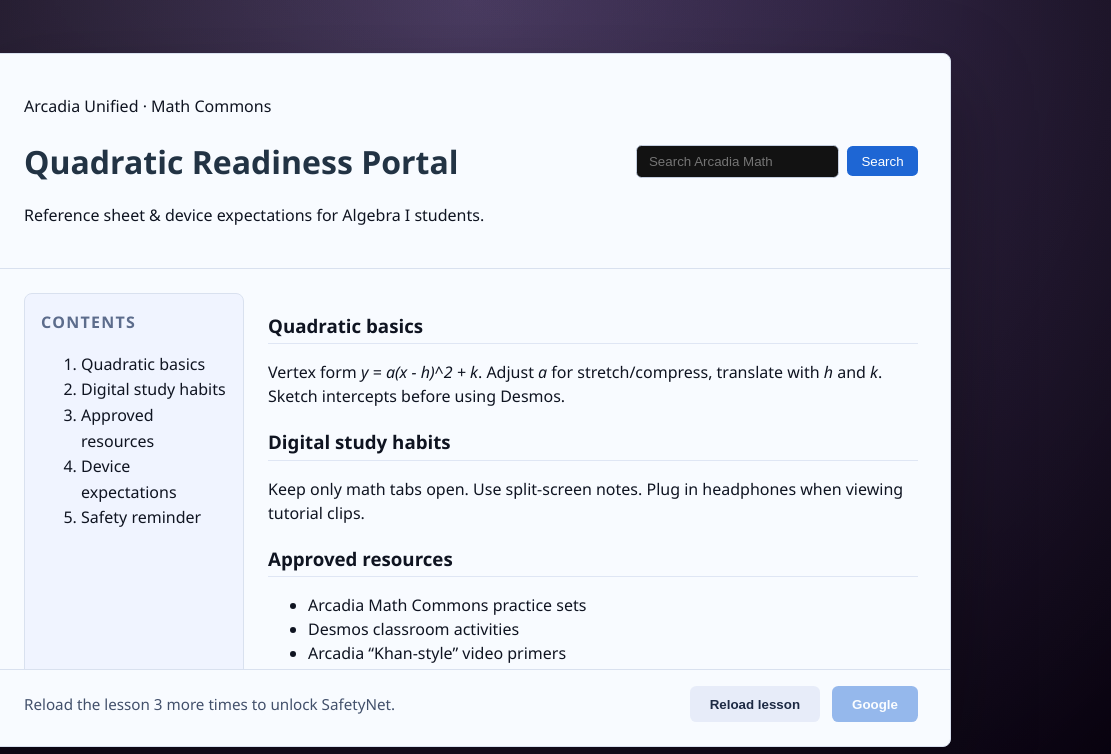
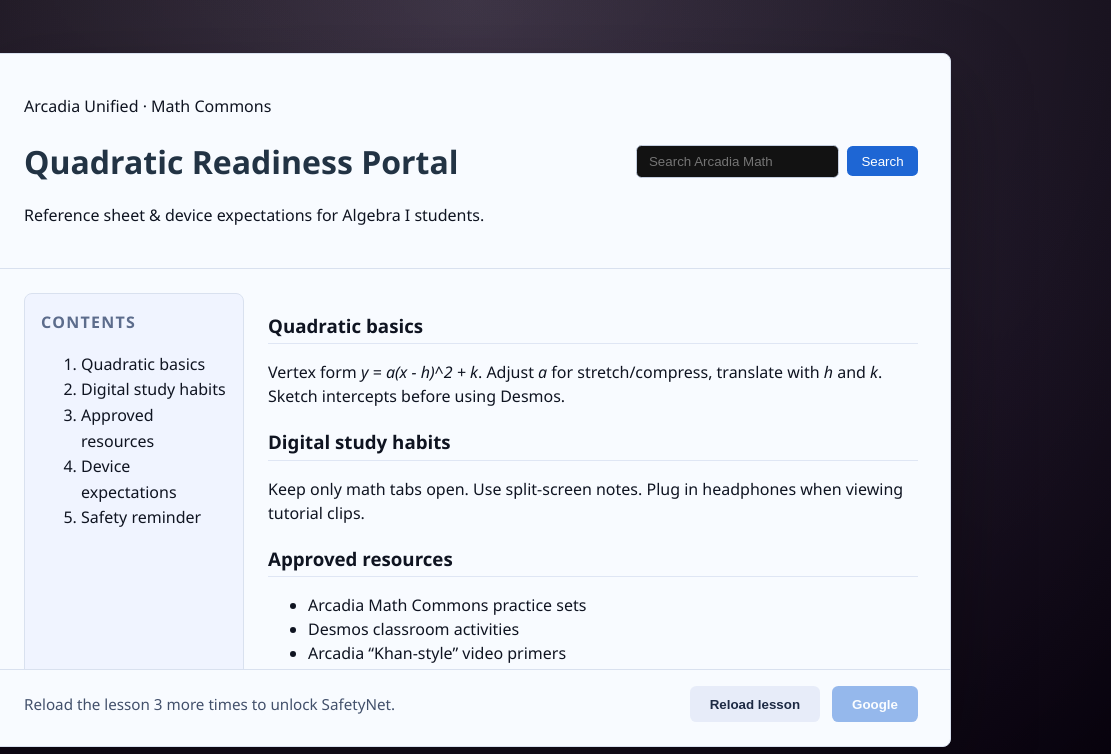
Before and after one commit to jcalimbahin1212-ux/jcal.install, a plain HTML site: page public/index.html in a window 1280 px wide. Shown: the top 754 px of the page, 169-1280 px from the left. Drawn offline with Linux system fonts and the light colour scheme.

Commit message:
style: deepen background gradient

```diff
--- a/public/style.css
+++ b/public/style.css
@@ -23,9 +23,9 @@
 body {
   margin: 0;
   min-height: 100vh;
-  background: radial-gradient(circle at 25% 20%, rgba(120, 60, 200, 0.25), transparent 45%),
-    radial-gradient(circle at 80% 0%, rgba(70, 25, 150, 0.3), transparent 40%),
-    linear-gradient(145deg, #010005 0%, #090015 35%, #16002a 65%, #2a0053 100%);
+  background: radial-gradient(circle at 20% 20%, rgba(90, 30, 120, 0.3), transparent 40%),
+    radial-gradient(circle at 90% 10%, rgba(50, 10, 90, 0.25), transparent 35%),
+    linear-gradient(160deg, #010004 0%, #03000a 25%, #0d001a 55%, #200038 90%);
   color: var(--text-primary);
   font-family: var(--font, "Inter", "Segoe UI", sans-serif);
   line-height: 1.6;
```
